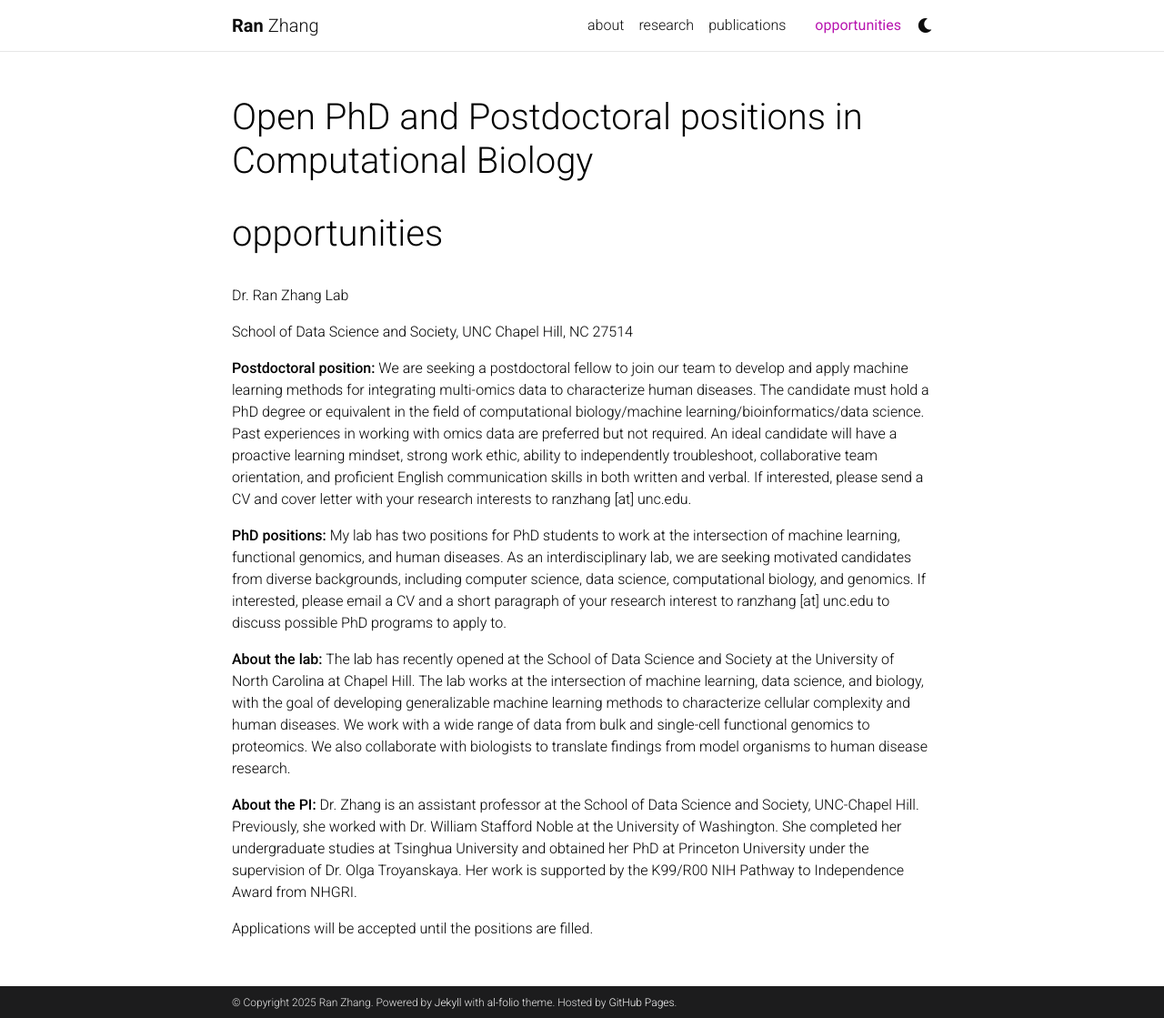
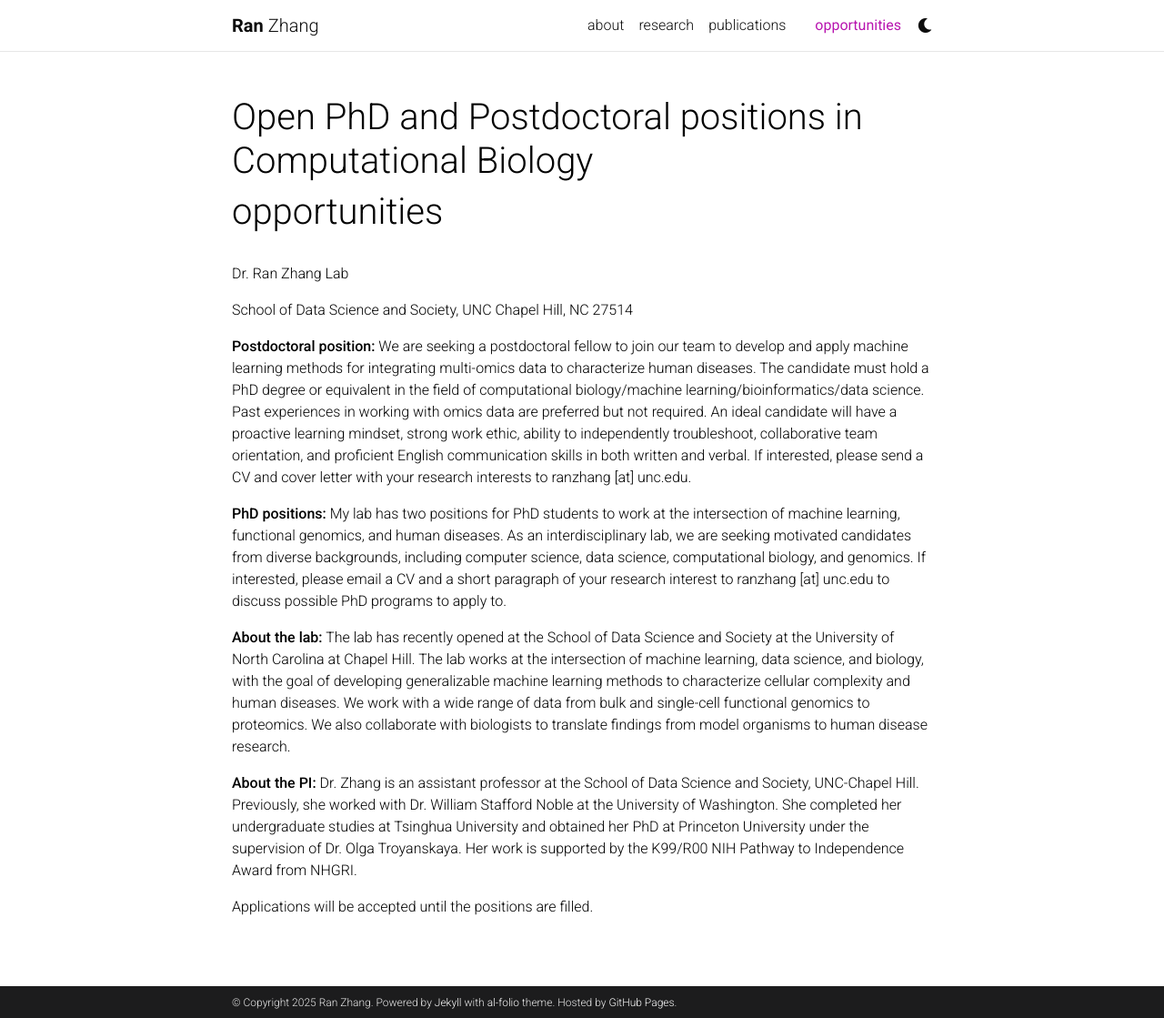
Before and after one commit to RanZhang08/RanZhang08.github.io, a Jekyll site: the page built from _pages/oppotunities.md, in a window 1280 px wide and 1119 px high. Shown: the whole window at 91% size. Built offline with Jekyll 4.4.1, drawn with Linux system fonts in a browser that asks for light colours; comment, search, counter and statistics services are not loaded; a style sheet for code colours, icons or effects is not loaded.

Commit message:
another trial for format fix

```diff
--- a/_layouts/page.html
+++ b/_layouts/page.html
@@ -3,14 +3,14 @@
 ---
 
 <header class="post-header">
-  <h1 class="post-title">
-    {% if page.header_title %}
-      {{ page.header_title }}
-    {% else %}
-      {{ page.title }}
-    {% endif %}
-  </h1>
-  <p class="post-description">{{ page.description }}</p>
+  {% if page.header_title %}
+    <h1 class="post-title">{{ page.header_title }}</h1>
+  {% elsif page.title %}
+    <h1 class="post-title">{{ page.title }}</h1>
+  {% endif %}
+  {% if page.description %}
+    <p class="post-description">{{ page.description }}</p>
+  {% endif %}
 </header>
 
 
```
Also changed, not shown: _pages/oppotunities.md (+2 -2 lines).
